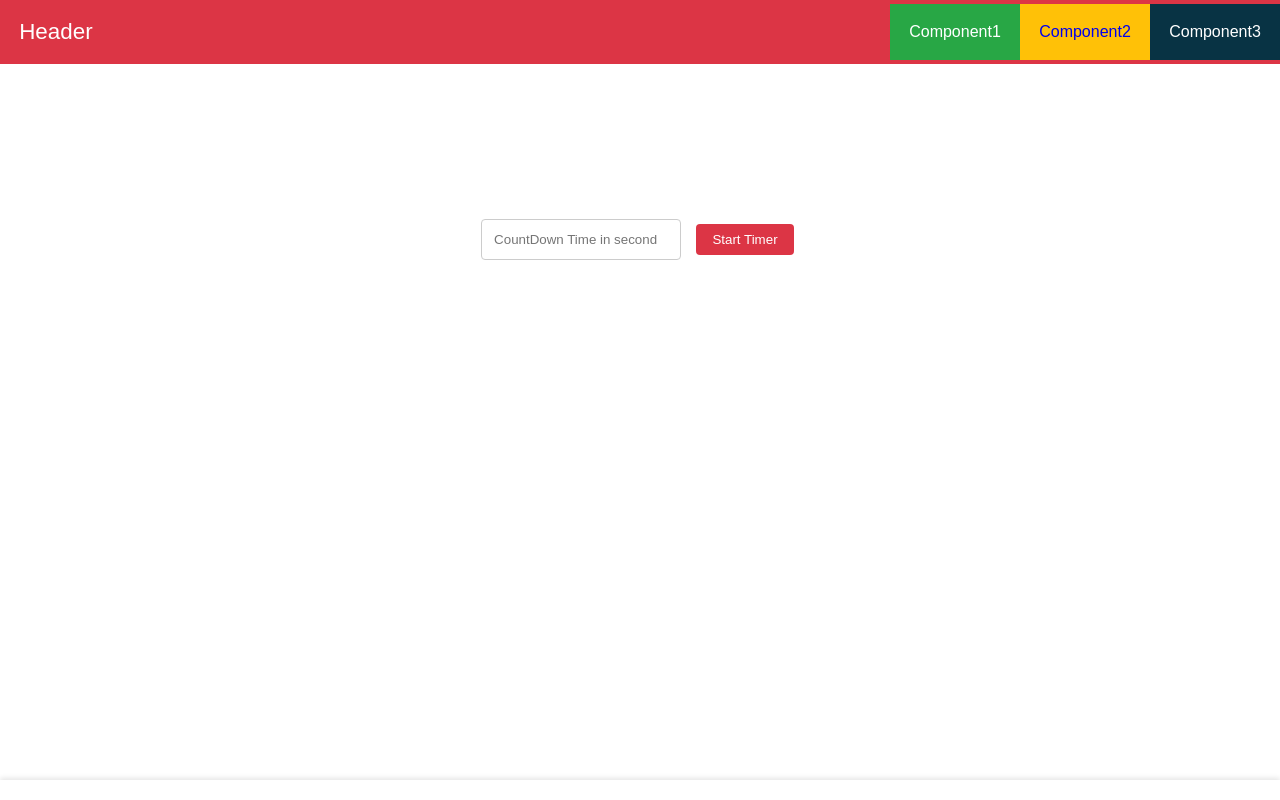
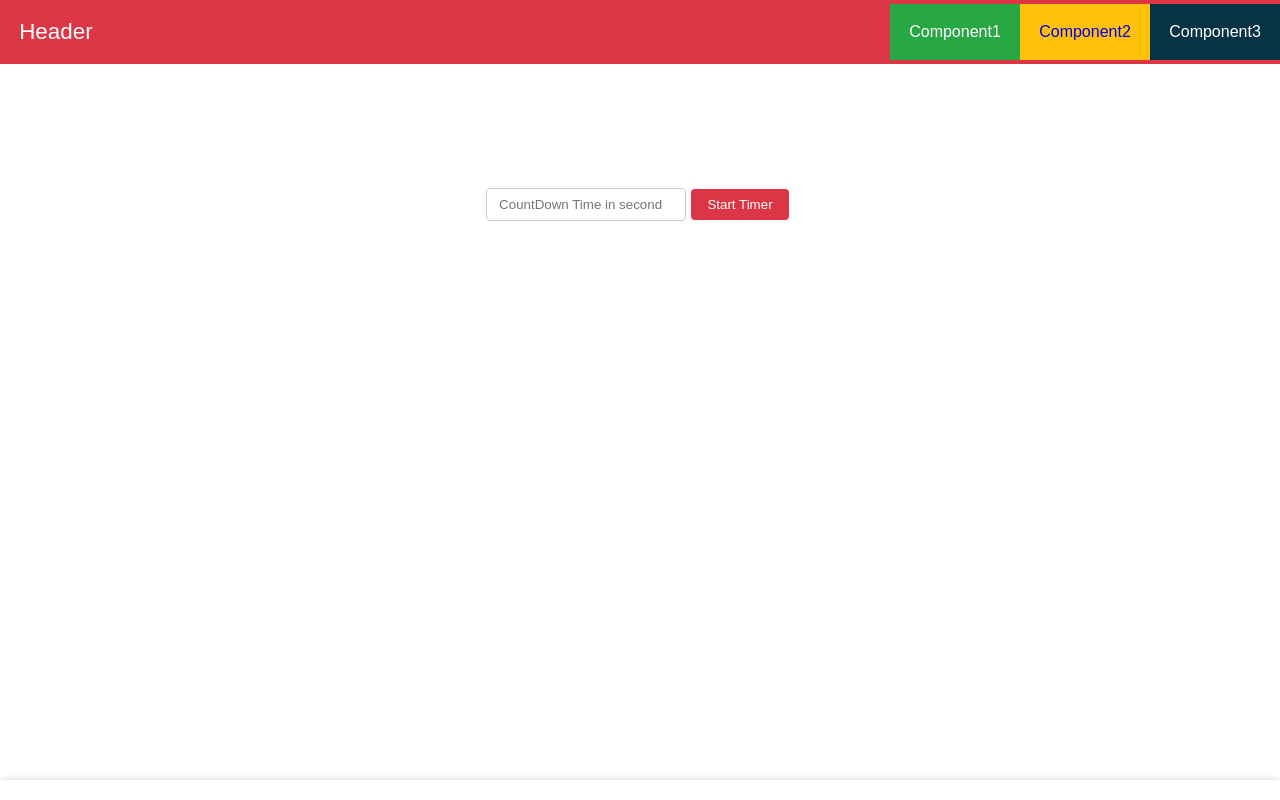
Before and after one commit to Ajinkya-Bhilare-au50/toasterapp, a React (Create React App) app: page /component3 in a window 1280 px wide. Built offline with nearby package versions, Linux system fonts and the light colour scheme.

Commit message:
updates3

```diff
--- a/src/App.css
+++ b/src/App.css
@@ -162,7 +162,8 @@
   display: flex;
   justify-content: center; /* Horizontally center */
   align-items: center; /* Vertically center */
-  height: 50vh; /* Adjust based on your layout */
+  height: 80vh; /* Adjust based on your layout */
+
 
 }
 .universal{
@@ -196,3 +197,9 @@
   margin: 0;
   color: #333;
 }
+/* ---Flexing----- */
+.flexing{
+  display: flex;
+  justify-content: center;
+  align-items: center;
+}
--- a/src/components/Component3.css
+++ b/src/components/Component3.css
@@ -1,6 +1,9 @@
 .component-container {
-  position: relative;
-  padding-bottom: 50px; /* Space for the fixed pagination */
+  /* position: relative; */
+  /* padding-bottom: 50px; Space for the fixed pagination */
+  min-height: 400px; /* Set a minimum height for consistent sizing */
+  overflow-y: auto;
+  width: 600px;
 }
 
 .pagination {
@@ -17,3 +20,18 @@
 .pagination button {
   margin: 0 5px;
 }
+.country-list {
+  list-style-type: none;
+  padding: 0;
+}
+
+.country-item {
+  padding: 10px;
+  margin-bottom: 5px;
+  background-color: #fcebec;
+  border-radius: 5px;
+}
+
+.country-item:hover {
+  background-color: #f5c2c7;
+}
--- a/src/components/Component3.js
+++ b/src/components/Component3.js
@@ -71,8 +71,7 @@ const Component3 = () => {
       <div className="component-container">
         {!loading && countries.length === 0 && (
           <>
-
-            <div className="universal">
+            <div className="flexing">
               <input
                 className="input-box"
                 type="number"
@@ -100,9 +99,11 @@ const Component3 = () => {
           </div>
         )}
         {!loading && countries.length > 0 && (
-          <ul>
+          <ul className="country-list">
             {paginatedCountries.map((country) => (
-              <li key={country.country_id}>{country.country_name}</li>
+              <li className="country-item" key={country.country_id}>
+                {country.country_name}
+              </li>
             ))}
           </ul>
         )}
@@ -121,7 +122,6 @@ const Component3 = () => {
           )}
         </div>
       </div>
-
     </div>
   );
 };
```
